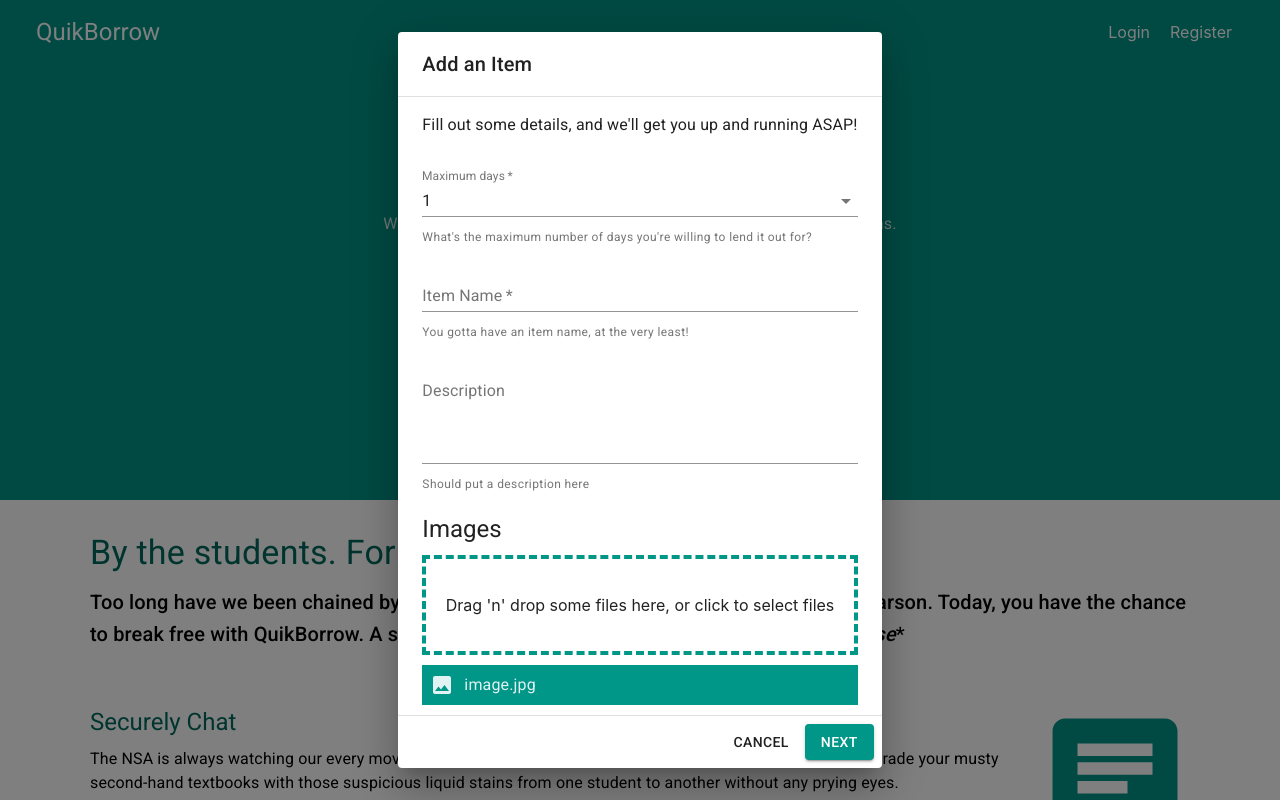
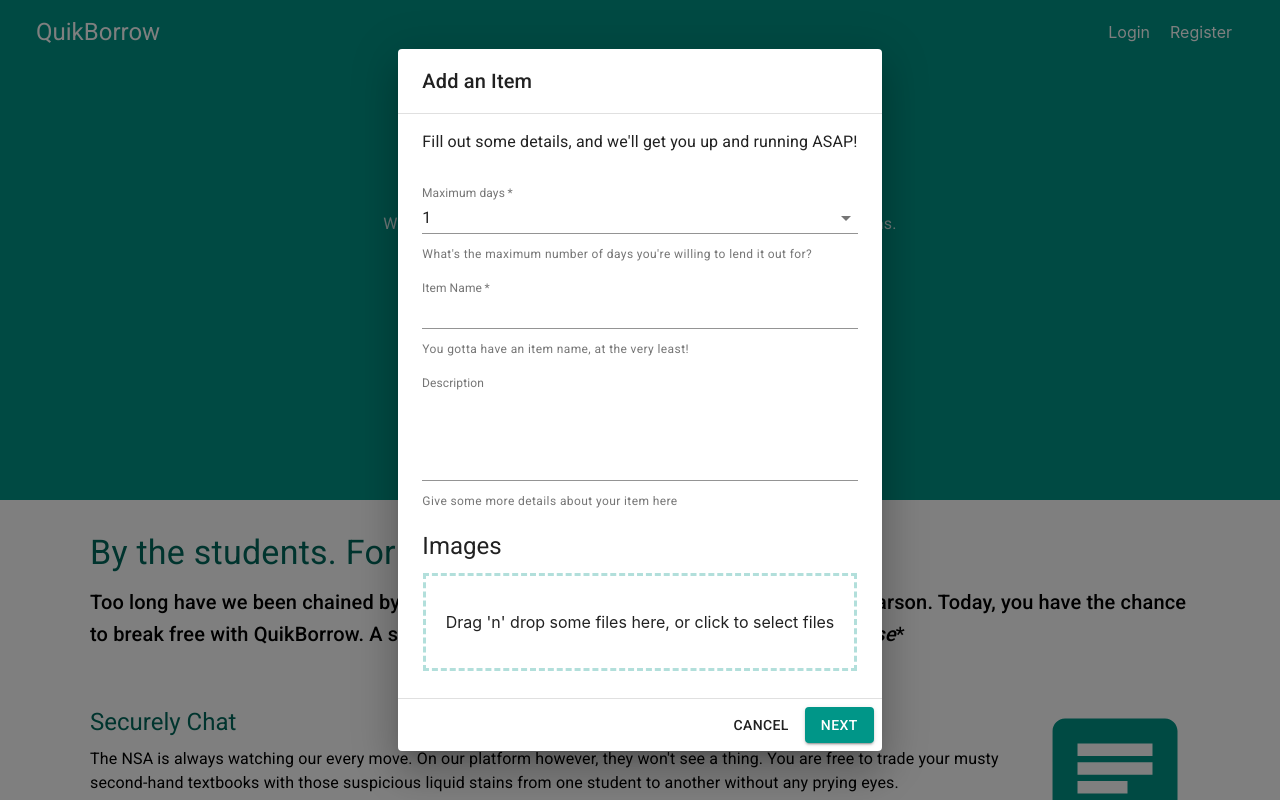
Before and after one commit to navteniev/QuikBorrow, a React (Create React App) app in the folder client/: page / in a window 1280 px wide. Both pictures are taken after a click on the button "I WANT TO LEND". Shown: the top 800 px of the page. Built offline with nearby package versions, Linux system fonts and the light colour scheme.

Commit message:
Read actual files

```diff
--- a/client/src/js/components/AddItemModal/AddItemModal.js
+++ b/client/src/js/components/AddItemModal/AddItemModal.js
@@ -1,10 +1,11 @@
 import React, { useState } from 'react'
 import styled from 'styled-components'
-import { Dialog, DialogTitle, DialogContent, DialogActions, FormHelperText, Typography, TextField, FormControl } from '@material-ui/core'
+import { Dialog, DialogTitle, DialogContent, DialogActions, FormHelperText, Typography, TextField, FormControl, IconButton } from '@material-ui/core'
 import Dropzone from 'react-dropzone'
 import teal from '@material-ui/core/colors/teal'
 import { Button } from '@material-ui/core'
 import ImageIcon from '@material-ui/icons/Image'
+import CloseIcon from '@material-ui/icons/Close'
 
 const FileSection = styled.section`
 	margin-top: 10px;
@@ -13,24 +14,35 @@ const FileSection = styled.section`
 const DropzoneStyles = styled.div`
 	width: 100%;
 	height: 100px;
-	outline: ${teal[500]} dashed 4px;
+	outline: ${teal[100]} dashed 3px;
 	outline-offset: -4px;
 	margin-top: 10px;
 	display: flex;
 	justify-content: center;
 	align-items: center;
 	margin-bottom: 10px;
+  cursor: pointer;
+  transition: all .3s;
+  &:hover, &:active {
+    outline: ${teal[500]} dashed 3px;
+  }
 `
 
 const AddedFile = styled.div`
 	display: flex;
+  justify-content: space-between;
 	align-items: center;
 	height: 2em;
 	background: ${teal[500]};
 	padding: 4px 8px;
 	color: ${teal[50]};
 	overflow: hidden;
-	> p {
+  margin-bottom: 4px;
+  > div {
+    display: flex;
+    align-items: center;
+  }
+	p {
 		margin-left: 10px;
 		word-wrap: none;
 		text-overflow: ellipsis;
@@ -39,11 +51,27 @@ const AddedFile = styled.div`
 `
 
 
-function AddItemModal (props) {
+export function AddItemModal (props) {
   const { open, onClose } = props
+  const [ files, setFiles ] = useState([])
+
+  /**
+   * @param {File[]} newFiles
+   */
+  function addFiles(newFiles) {
+    setFiles([ ...files, ...newFiles])
+  }
+
+  /**
+   * @param {number} index
+   */
+  function removeFile(index) {
+    files.splice(index, 1)
+    setFiles([ ...files ])
+  }
 
   return (
-    <Dialog open={open} onClose={onClose}>
+    <Dialog open={open} onClose={onClose} scroll='body'>
       <DialogTitle>
         Add an Item
       </DialogTitle>
@@ -53,21 +81,21 @@ function AddItemModal (props) {
           Fill out some details, and we'll get you up and running ASAP!
         </Typography>
         <FormControl fullWidth margin='normal'>
-          <TextField label='Maximum days' select required SelectProps={{ native: true }} margin='normal' fullWidth>
+          <TextField label='Maximum days' select required SelectProps={{ native: true }} margin='normal' fullWidth InputLabelProps={{ shrink: true }}>
             {[1,2,3,4,5,6,7].map(n => <option key={n} value={n}>{n}</option>)}
           </TextField>
           <FormHelperText>What's the maximum number of days you're willing to lend it out for?</FormHelperText>
-          <TextField label='Item Name' required margin='normal' fullWidth />
+          <TextField label='Item Name' required margin='normal' fullWidth InputLabelProps={{ shrink: true }} />
           <FormHelperText>You gotta have an item name, at the very least!</FormHelperText>
-          <TextField label='Description' placeholder='Give some more details about your item here' multiline rows='4' margin='normal' fullWidth />
-          <FormHelperText>Should put a description here</FormHelperText>
+          <TextField label='Description' multiline rows='4' margin='normal' fullWidth InputLabelProps={{ shrink: true }}/>
+          <FormHelperText>Give some more details about your item here</FormHelperText>
 
         </FormControl>
         <FileSection>
           <Typography variant='h5'>
             Images
           </Typography>
-          <Dropzone onDrop={console.log}>
+          <Dropzone onDrop={addFiles}>
             {({getRootProps, getInputProps}) => (
               <DropzoneStyles {...getRootProps()}>
                 <input {...getInputProps()} />
@@ -77,16 +105,24 @@ function AddItemModal (props) {
               </DropzoneStyles>
             )}
           </Dropzone>
-          <AddedFile>
-            <ImageIcon />
-            <Typography variant='subtitle1' component='p'>
-            image.jpg
-            </Typography>
-          </AddedFile>
+          {files.map((file, i) => (
+            <AddedFile key={i+file.name+file.lastModified}>
+              <div>
+                <ImageIcon />
+                <Typography variant='subtitle1' component='p'>
+                {file.name}
+                </Typography>
+              </div>
+              <IconButton aria-label='remove-image-upload' size='small' onClick={e => removeFile(i)}>
+                <CloseIcon color='action' />
+              </IconButton>
+            </AddedFile>
+          ))}
+
         </FileSection>
       </DialogContent>
       <DialogActions>
-        <Button variant='text'>Cancel</Button>
+        <Button variant='text' onClick={onClose}>Cancel</Button>
         <Button color='primary' variant='contained'>Next</Button>
       </DialogActions>
     </Dialog>
```
Also changed, not shown: client/src/js/components/Homepage/Homepage.js (+3 -5 lines).
